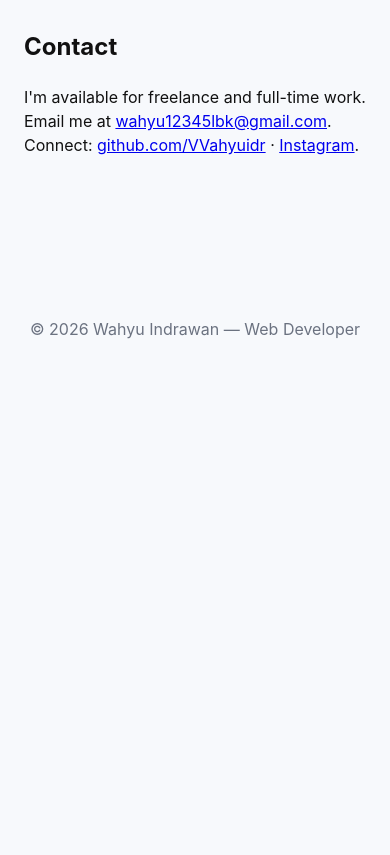
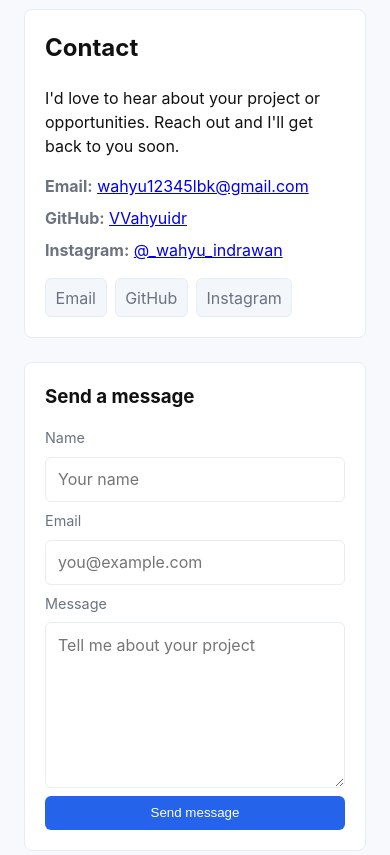
Before and after one commit to VVahyuidr/my-first-project, a plain HTML site: page index.html in a window 390 px wide. Shown: the part 2040-2895 px from the top of the page. Before the commit the page ends 2453 px from the top, so only its background shows below. Drawn offline with Linux system fonts and the light colour scheme.

Commit message:
rapiin kontak

```diff
--- a/css/styles.css
+++ b/css/styles.css
@@ -32,12 +32,33 @@ body{margin:0;font-family:Inter, system-ui, -apple-system, "Segoe UI", Roboto, "
 .projects-grid{display:grid;grid-template-columns:repeat(2,1fr);gap:1rem}
 .card{background:var(--card);padding:1rem;border-radius:8px;border:1px solid #e6edf3}
 
+/* Contact styles */
+.contact-grid{display:grid;grid-template-columns:1fr 1fr;gap:1.5rem;align-items:start}
+.contact-card{background:var(--card);padding:1.25rem;border-radius:8px;border:1px solid #e6edf3}
+.contact-card h2{margin-top:0}
+.contact-list{list-style:none;padding:0;margin:0 0 1rem 0;color:var(--muted)}
+.contact-list li{margin:.5rem 0}
+.contact-social{display:flex;gap:.5rem}
+.contact-social a{background:#f3f7fb;padding:.4rem .6rem;border-radius:6px;color:var(--muted);text-decoration:none;border:1px solid #e6edf3}
+.contact-social a:hover{color:var(--accent);border-color:rgba(37,99,235,.15)}
+
+.contact-form{background:var(--card);padding:1.25rem;border-radius:8px;border:1px solid #e6edf3;display:flex;flex-direction:column;gap:.5rem}
+.contact-form h3{margin:0 0 .5rem 0}
+.contact-form label{font-size:.9rem;color:var(--muted)}
+.contact-form input,.contact-form textarea{padding:.6rem .75rem;border:1px solid #e6edf3;border-radius:6px;font:inherit}
+.contact-form input:focus,.contact-form textarea:focus{outline:2px solid rgba(37,99,235,.15);border-color:var(--accent)}
+.btn{display:inline-block;background:var(--accent);color:#fff;padding:.6rem .9rem;border-radius:6px;border:0;cursor:pointer}
+.btn:hover{opacity:.95}
+
+.contact-success{margin-top:.75rem;padding:.6rem .75rem;background:#ecfdf5;color:#065f46;border:1px solid #bbf7d0;border-radius:6px}
+
 .site-footer{padding:2rem 0;text-align:center;color:var(--muted)}
 
 @media(max-width:768px){
   .projects-grid{grid-template-columns:1fr}
   .nav{display:none}
   .nav-toggle{display:inline-block}
+  .contact-grid{grid-template-columns:1fr}
 }
 
 .sr-only{position:absolute;width:1px;height:1px;padding:0;margin:-1px;overflow:hidden;clip:rect(0,0,0,0);white-space:nowrap;border:0}
--- a/index.html
+++ b/index.html
@@ -81,8 +81,42 @@
 
     <section id="contact" class="section">
       <div class="container">
-        <h2>Contact</h2>
-        <p>I'm available for freelance and full-time work. Email me at <a href="mailto:wahyu12345lbk@gmail.com">wahyu12345lbk@gmail.com</a>. Connect: <a href="https://github.com/VVahyuidr" target="_blank" rel="noopener">github.com/VVahyuidr</a> · <a href="https://instagram.com/_wahyu_indrawan" target="_blank" rel="noopener">Instagram</a>.</p>
+        <div class="contact-grid">
+          <div class="contact-card">
+            <h2>Contact</h2>
+            <p>I'd love to hear about your project or opportunities. Reach out and I'll get back to you soon.</p>
+
+            <ul class="contact-list">
+              <li><strong>Email:</strong> <a href="mailto:wahyu12345lbk@gmail.com">wahyu12345lbk@gmail.com</a></li>
+              <li><strong>GitHub:</strong> <a href="https://github.com/VVahyuidr" target="_blank" rel="noopener">VVahyuidr</a></li>
+              <li><strong>Instagram:</strong> <a href="https://instagram.com/_wahyu_indrawan" target="_blank" rel="noopener">@_wahyu_indrawan</a></li>
+            </ul>
+
+            <div class="contact-social">
+              <a href="mailto:wahyu12345lbk@gmail.com" aria-label="Email Wahyu">Email</a>
+              <a href="https://github.com/VVahyuidr" target="_blank" rel="noopener" aria-label="GitHub profile">GitHub</a>
+              <a href="https://instagram.com/_wahyu_indrawan" target="_blank" rel="noopener" aria-label="Instagram profile">Instagram</a>
+            </div>
+          </div>
+
+          <form id="contact-form" class="contact-form" aria-labelledby="contact-form-title">
+            <h3 id="contact-form-title">Send a message</h3>
+            <label for="name">Name</label>
+            <input id="name" name="name" type="text" placeholder="Your name" required>
+
+            <label for="email">Email</label>
+            <input id="email" name="email" type="email" placeholder="you@example.com" required>
+
+            <label for="message">Message</label>
+            <textarea id="message" name="message" rows="6" placeholder="Tell me about your project" required></textarea>
+
+            <button type="submit" class="btn">Send message</button>
+
+            <div id="contact-success" class="contact-success" role="status" aria-live="polite" hidden>
+              Thanks — your message looks great. I'll reply soon.
+            </div>
+          </form>
+        </div>
       </div>
     </section>
   </main>
--- a/js/script.js
+++ b/js/script.js
@@ -6,4 +6,35 @@ document.addEventListener('DOMContentLoaded',function(){
     navToggle.setAttribute('aria-expanded', String(!expanded));
     nav.style.display = nav.style.display === 'block' ? '' : 'block';
   });
+
+  // Contact form handling
+  const form = document.getElementById('contact-form');
+  if(form){
+    const success = document.getElementById('contact-success');
+    form.addEventListener('submit', function(e){
+      e.preventDefault();
+      const name = form.elements['name'].value.trim();
+      const email = form.elements['email'].value.trim();
+      const message = form.elements['message'].value.trim();
+      if(!name || !email || !message){
+        // simple client-side validation
+        alert('Please complete all fields before sending.');
+        return;
+      }
+
+      // Compose mailto as fallback to send email via user's mail client
+      const subject = encodeURIComponent('Portfolio contact from ' + name);
+      const body = encodeURIComponent('Name: ' + name + "\nEmail: " + email + "\n\n" + message);
+      const mailto = `mailto:wahyu12345lbk@gmail.com?subject=${subject}&body=${body}`;
+      // Try opening mail client
+      window.location.href = mailto;
+
+      // Show success state in UI
+      if(success){
+        success.hidden = false;
+        form.reset();
+        setTimeout(()=>{ success.hidden = true; }, 6000);
+      }
+    });
+  }
 });
```
